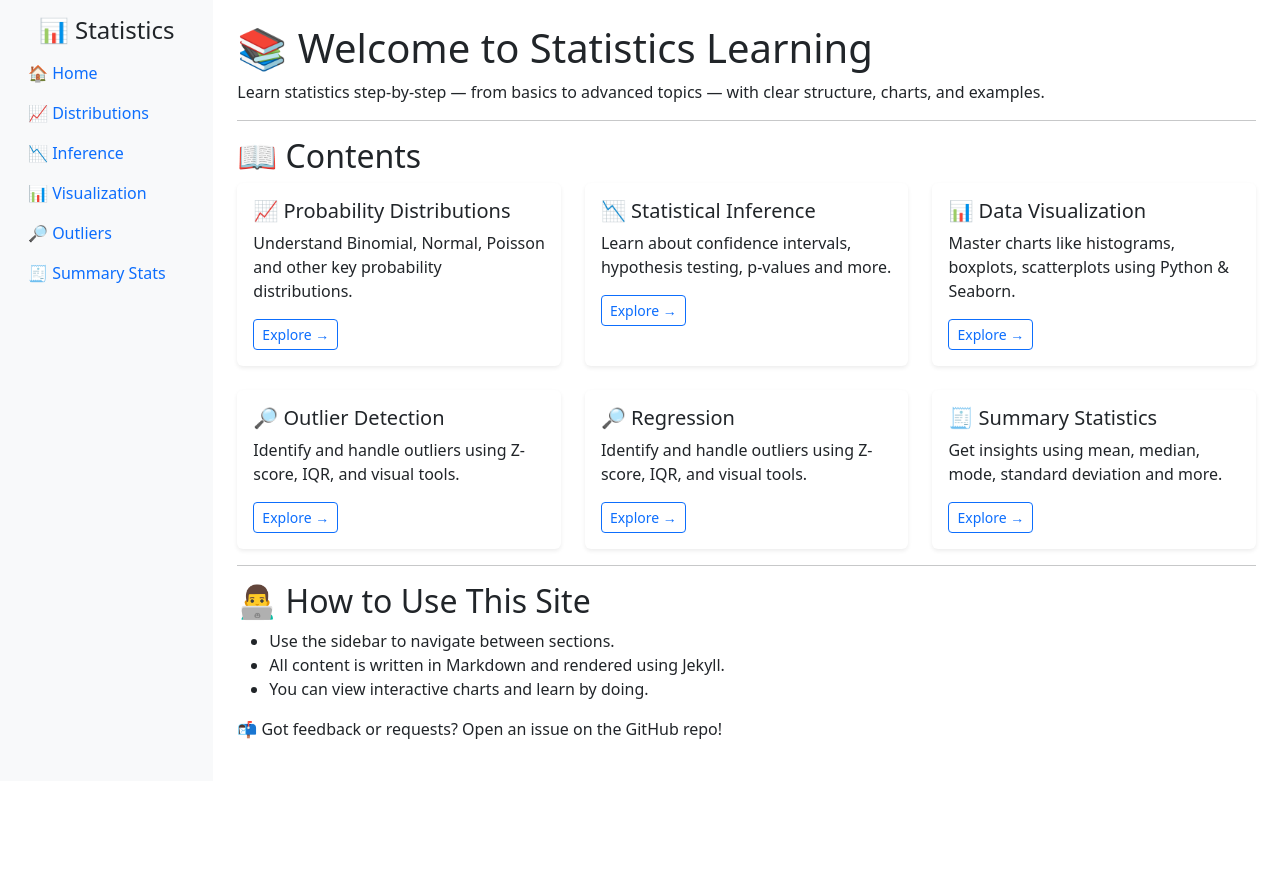
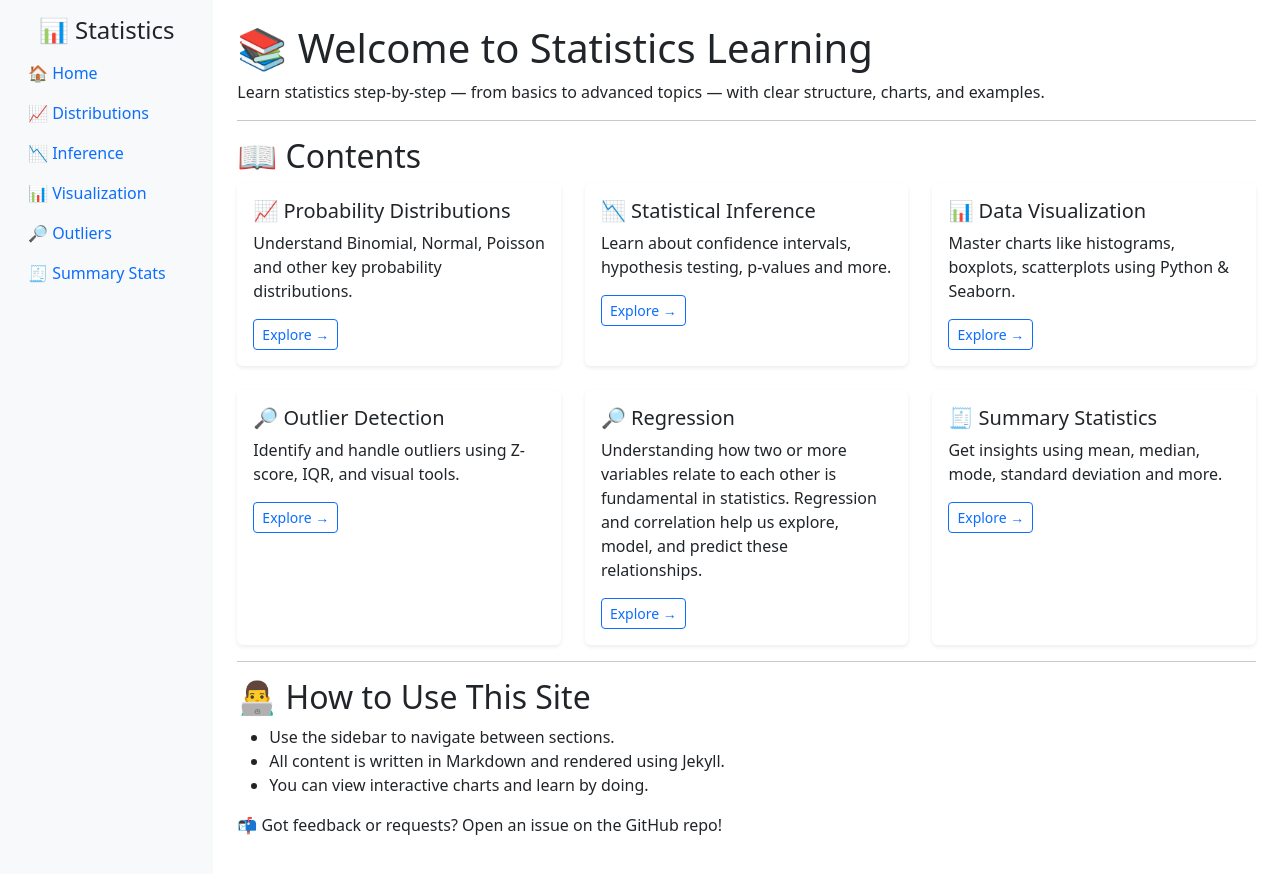
Before and after one commit to buribalkan/Statistics, a Jekyll site: the page built from index.md, in a window 1280 px wide. Shown: the top 874 px of the page. Built offline with Jekyll 4.4.1, drawn with Linux system fonts in a browser that asks for light colours.

Commit message:
Update index.md

```diff
--- a/index.md
+++ b/index.md
@@ -56,7 +56,7 @@ title: Home
     <div class="card h-100 border-0 shadow-sm">
       <div class="card-body">
         <h5 class="card-title">🔎 Regression</h5>
-        <p class="card-text">Identify and handle outliers using Z-score, IQR, and visual tools.</p>
+        <p class="card-text">Understanding how two or more variables relate to each other is fundamental in statistics. Regression and correlation help us explore, model, and predict these relationships.</p>
         <a href="{{ site.baseurl }}/regression" class="btn btn-outline-primary btn-sm">Explore →</a>
       </div>
     </div>
```
